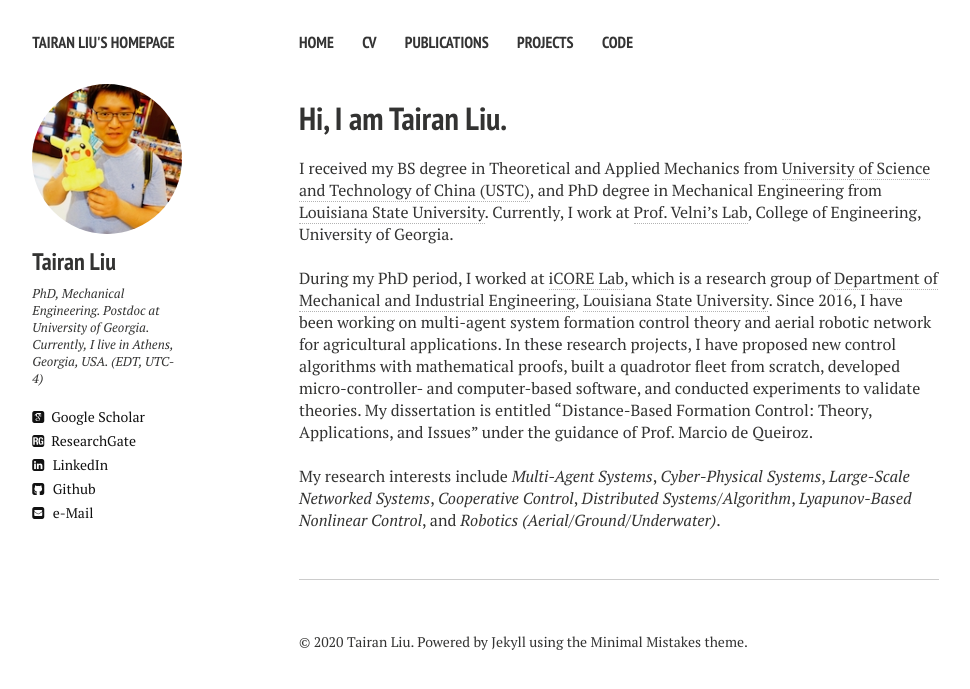
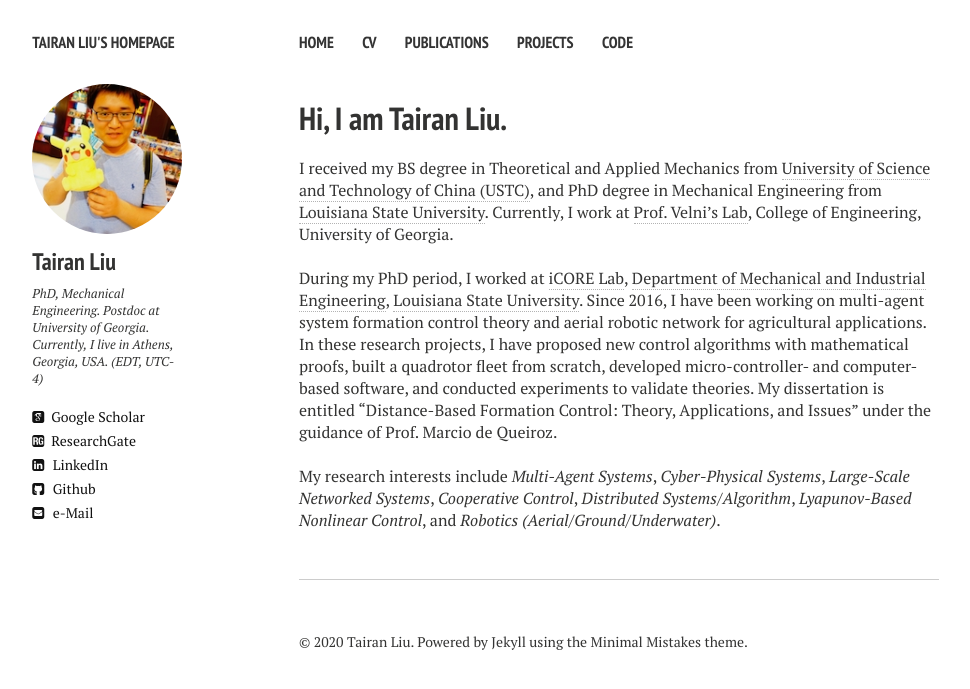
Before and after one commit to liutairan/liutairan.github.io, a Jekyll site: the page built from index.md, in a window 1280 px wide. Shown: the top 689 px of the page, without its empty margins (21-991 px from the left). Built offline with Jekyll 4.4.1, drawn with Linux system fonts in a browser that asks for light colours; nearby versions of some CDN libraries; comment, search, counter and statistics services are not loaded.

Commit message:
Update index.md

```diff
--- a/index.md
+++ b/index.md
@@ -12,7 +12,7 @@
 <!-- I work at <a href="https://icorelab.github.io" target="_blank">iCORE Lab</a>, which is a research group of the <a href="https://www.lsu.edu/eng/mie/" target="_blank">Department of Mechanical and Industrial Engineering</a>, <a href="https://www.lsu.edu/" target="_blank">Louisiana State University</a>. -->
 
 <br />
-During my PhD period, I worked at <a href="https://icorelab.github.io" target="_blank">iCORE Lab</a>, which is a research group of <a href="https://www.lsu.edu/eng/mie/" target="_blank">Department of Mechanical and Industrial Engineering</a>, <a href="https://www.lsu.edu/" target="_blank">Louisiana State University</a>. Since 2016, I have been working on multi-agent system formation control theory and aerial robotic network for agricultural applications. In these research projects, I have proposed new control algorithms with mathematical proofs, built a quadrotor fleet from scratch, developed micro-controller- and computer-based software, and conducted experiments to validate theories. My dissertation is entitled “Distance-Based Formation Control: Theory, Applications, and Issues” under the guidance of Prof. Marcio de Queiroz.
+During my PhD period, I worked at <a href="https://icorelab.github.io" target="_blank">iCORE Lab</a>, <a href="https://www.lsu.edu/eng/mie/" target="_blank">Department of Mechanical and Industrial Engineering</a>, <a href="https://www.lsu.edu/" target="_blank">Louisiana State University</a>. Since 2016, I have been working on multi-agent system formation control theory and aerial robotic network for agricultural applications. In these research projects, I have proposed new control algorithms with mathematical proofs, built a quadrotor fleet from scratch, developed micro-controller- and computer-based software, and conducted experiments to validate theories. My dissertation is entitled “Distance-Based Formation Control: Theory, Applications, and Issues” under the guidance of Prof. Marcio de Queiroz.
 
 <br />
 My research interests include <em>Multi-Agent Systems</em>, <em>Cyber-Physical Systems</em>, <em>Large-Scale Networked Systems</em>, <em>Cooperative Control</em>, <em>Distributed Systems/Algorithm</em>, <em>Lyapunov-Based Nonlinear Control</em>, and <em>Robotics (Aerial/Ground/Underwater)</em>.
```
